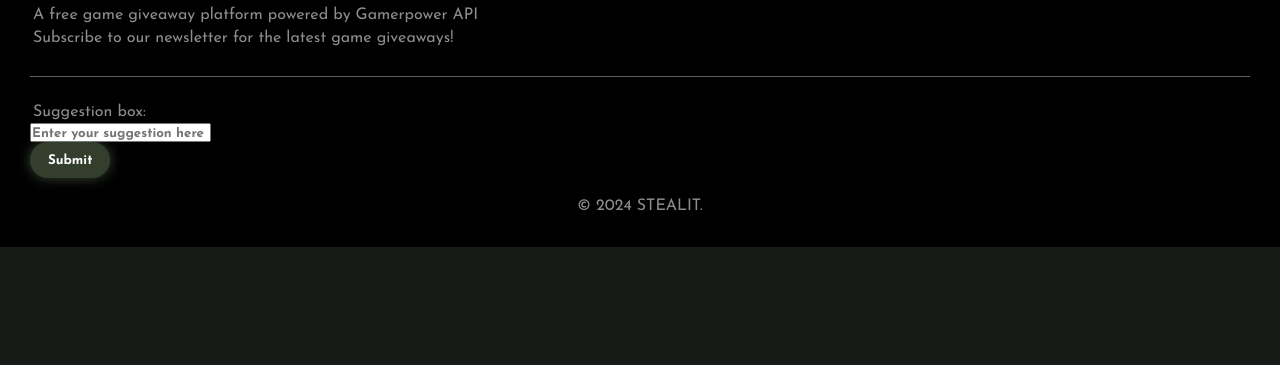
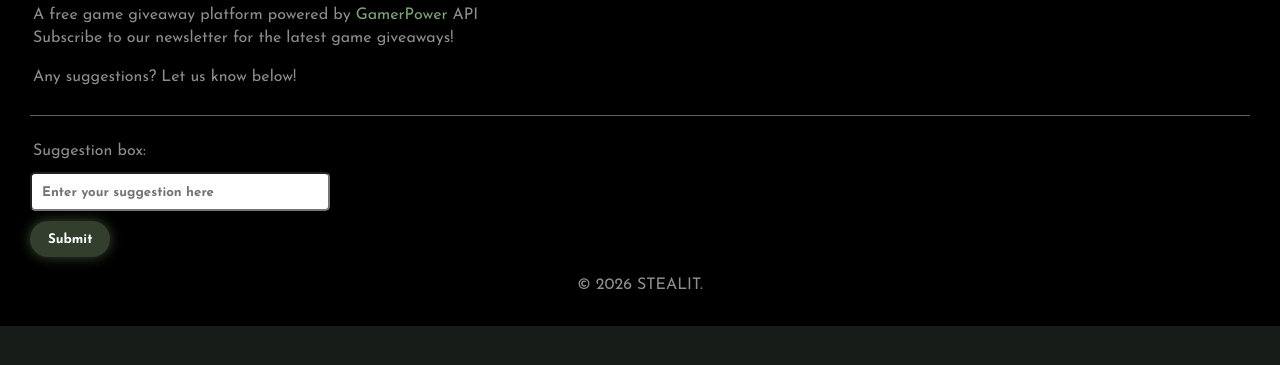
Before and after one commit to amalskrishna/Free-games, a plain HTML site: page examples/games.html in a window 1280 px wide. Shown: the part 253-618 px from the top of the page. Drawn offline with Linux system fonts and the light colour scheme; files that its build step writes are made by us from their sources; no server answers.

Commit message:
footer bug

```diff
--- a/examples/games.css
+++ b/examples/games.css
@@ -239,3 +239,11 @@ footer p {
     border-top: 1px solid rgba(188, 188, 188, 0.5);
     padding-top: 20px;
 }
+#suggestion-box {
+    margin-top: 10px;
+    margin-bottom: 10px;
+    border-radius: 5px;
+    width: 50%;
+    max-width: 300px;
+    padding: 10px;
+}
--- a/examples/games.html
+++ b/examples/games.html
@@ -19,14 +19,15 @@
 
     <footer>
         <div id="footlogo"><span class="green">◈</span> STEA<span class="green">LIT</span></div>
-        <p>A free game giveaway platform powered by Gamerpower API</p>
+        <p>A free game giveaway platform powered by <a href="https://www.gamerpower.com" target="_blank" style="color:rgb(125, 164, 121); text-decoration: none;">GamerPower</a> API</p>
         <p>Subscribe to our newsletter for the latest game giveaways!</p>
+        <p><br>Any suggestions? Let us know below!</p>
         <div class="suggestion">
             <p>Suggestion box: </p>
             <div ><input type="text" id="suggestion-box" placeholder="Enter your suggestion here"></div>
             <div ><button id="submit-suggestion">Submit</button></div>
         </div>
-        <p class="foot">© 2024 STEALIT.</p>
+        <p class="foot">© 2026 STEALIT.</p>
     </footer>
     <script src="actions.js"></script>
 </body>
```
